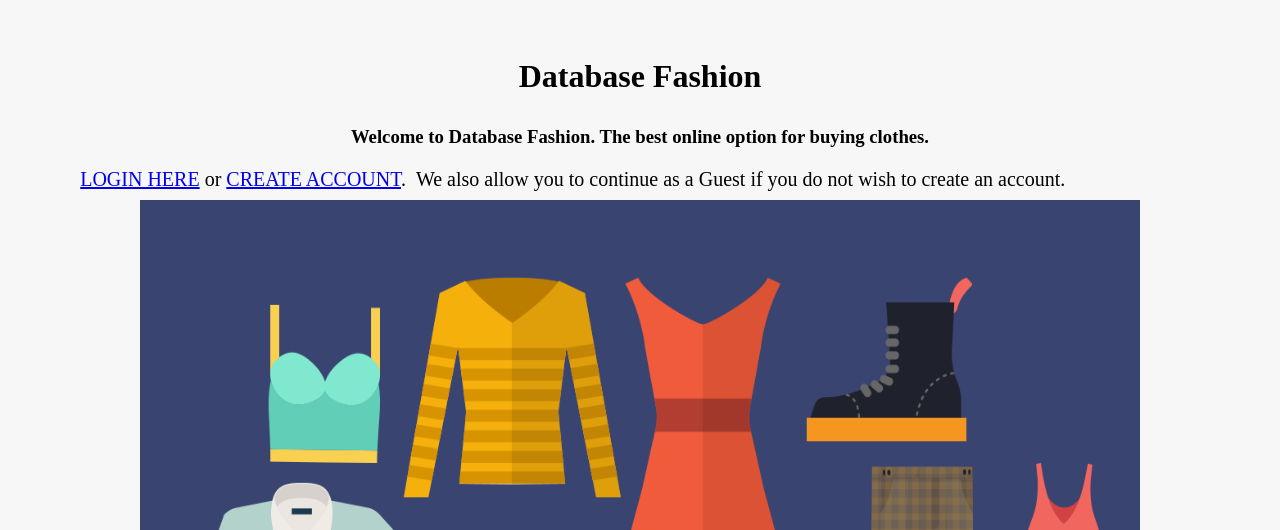
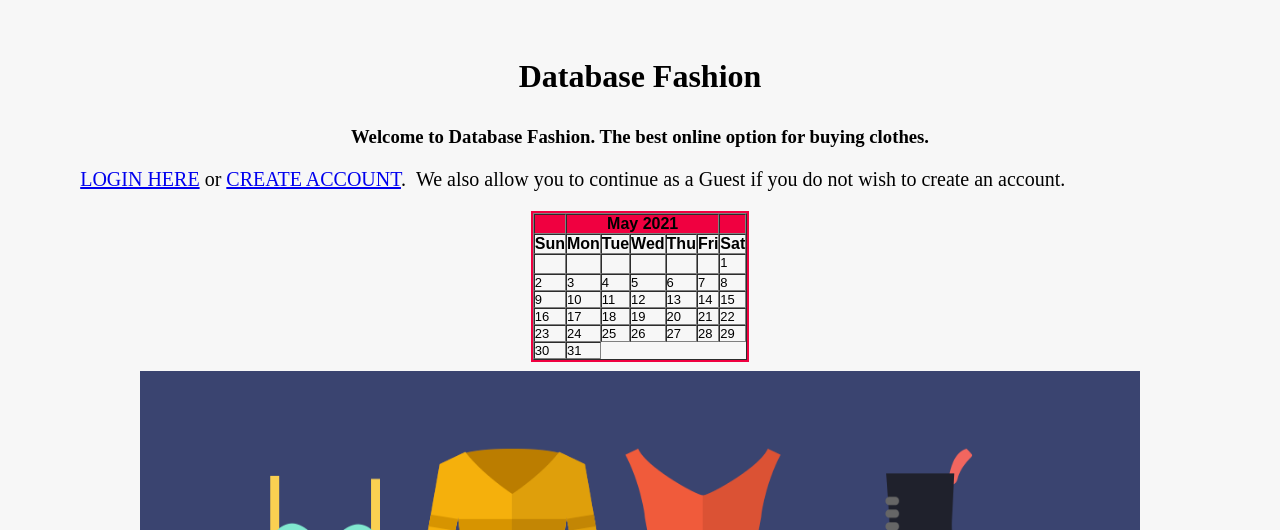
Before and after one commit to raquelpereda/DatabaseProject, a Python web app: template templates/index.html in a window 1280 px wide. Shown: the part 267-797 px from the top of the page. Run offline with Jinja, Linux system fonts and the light colour scheme; the template is opened without the code that fills it, so the values that code supplies are empty.

Commit message:
Add files via upload

```diff
--- a/templates/cart.html
+++ b/templates/cart.html
@@ -18,6 +18,9 @@
 <form method="get" action="/checkout">
     <button type="submit">Next</button>
 </form>
+
+<CENTER><iframe width="219" height="302" src="http://calculator-1.com/outdoor/?f=ff0000&r=666666" scrolling="no" frameborder="0"></iframe><br/></CENTER>
+
 </BODY>
 <script language="javascript" src="static/scripts/footer.js"></script>
 </HTML>
--- a/templates/index.html
+++ b/templates/index.html
@@ -9,6 +9,42 @@
     <td width="100%" valign="top">
 <center><H3 >Welcome to Database Fashion. The best online option for buying clothes. </H3></center>
 <p style=font-size:20px><a href="/login">LOGIN HERE</a> or <a href="/createAccount">CREATE ACCOUNT</a>.  &nbsp;We also allow you to continue as a Guest if you do not wish to create an account.</p>
+
+
+ <table border='1'  bordercolor='#f00040' cellspacing='0' cellpadding='0' align=center>
+<tr><td><table cellspacing='0' cellpadding='0' align=center width='100' border='1'><tr><td  align=center bgcolor='#f00040'><font size='3' face='Arial'></font> </td><td colspan=5 align=center bgcolor='#f00040'><font size='3' face='Arial'><strong>May 2021 </font> </td><td  align=center bgcolor='#f00040'><font size='3' face='Arial'> <a </font></td></tr><tr><td><font size='3' face='Arial'><b>Sun</b></font></td><td><font size='3' face='Arial'><b>Mon</b></font></td><td><font size='3' face='Arial'><b>Tue</b></font></td><td><font size='3' face='Arial'><b>Wed</b></font></td><td><font size='3' face='Arial'><b>Thu</b></font></td><td><font size='3' face='Arial'><b>Fri</b></font></td><td><font size='3' face='Arial'><b>Sat</b></font></td></tr><tr><td> </td><td> </td><td> </td><td> </td><td> </td><td> </td><td valign=top><font size='2' face='Arial'>1
+<br></font></td></tr><tr><td valign=top><font size='2' face='Arial'>2
+<br> </font></td><td valign=top><font size='2' face='Arial'>3
+<br> </font></td><td valign=top><font size='2' face='Arial'>4
+<br> </font></td><td valign=top><font size='2' face='Arial'>5
+<br> </font></td><td valign=top><font size='2' face='Arial'>6
+<br> </font></td><td valign=top><font size='2' face='Arial'>7
+<br> </font></td><td valign=top><font size='2' face='Arial'>8
+<br> </font></td></tr><tr><td valign=top><font size='2' face='Arial'>9
+<br> </font></td><td valign=top><font size='2' face='Arial'>10
+<br> </font></td><td valign=top><font size='2' face='Arial'>11
+<br> </font></td><td valign=top><font size='2' face='Arial'>12
+<br> </font></td><td valign=top><font size='2' face='Arial'>13
+<br> </font></td><td valign=top><font size='2' face='Arial'>14
+<br> </font></td><td valign=top><font size='2' face='Arial'>15
+<br> </font></td></tr><tr><td valign=top><font size='2' face='Arial'>16
+<br> </font></td><td valign=top><font size='2' face='Arial'>17
+<br> </font></td><td valign=top><font size='2' face='Arial'>18
+<br> </font></td><td valign=top><font size='2' face='Arial'>19
+<br> </font></td><td valign=top><font size='2' face='Arial'>20
+<br> </font></td><td valign=top><font size='2' face='Arial'>21
+<br> </font></td><td valign=top><font size='2' face='Arial'>22
+<br> </font></td></tr><tr><td valign=top><font size='2' face='Arial'>23
+<br> </font></td><td valign=top><font size='2' face='Arial'>24
+<br> </font></td><td valign=top><font size='2' face='Arial'>25
+<br> </font></td><td valign=top><font size='2' face='Arial'>26
+<br> </font></td><td valign=top><font size='2' face='Arial'>27
+<br> </font></td><td valign=top><font size='2' face='Arial'>28
+<br> </font></td><td valign=top><font size='2' face='Arial'>29
+<br> </font></td></tr><tr><td valign=top><font size='2' face='Arial'>30
+<br> </font></td><td valign=top><font size='2' face='Arial'>31
+<br> </font></td></tr></table></td></tr></table>
+
   </tr>
 </table>
     </td>
@@ -30,4 +66,6 @@
    {% endwith %}
     {% block content %}{% endblock %}
 <script language="javascript" src="static/scripts/FOOTER.js"></script>
+
+
 </HTML>
```
